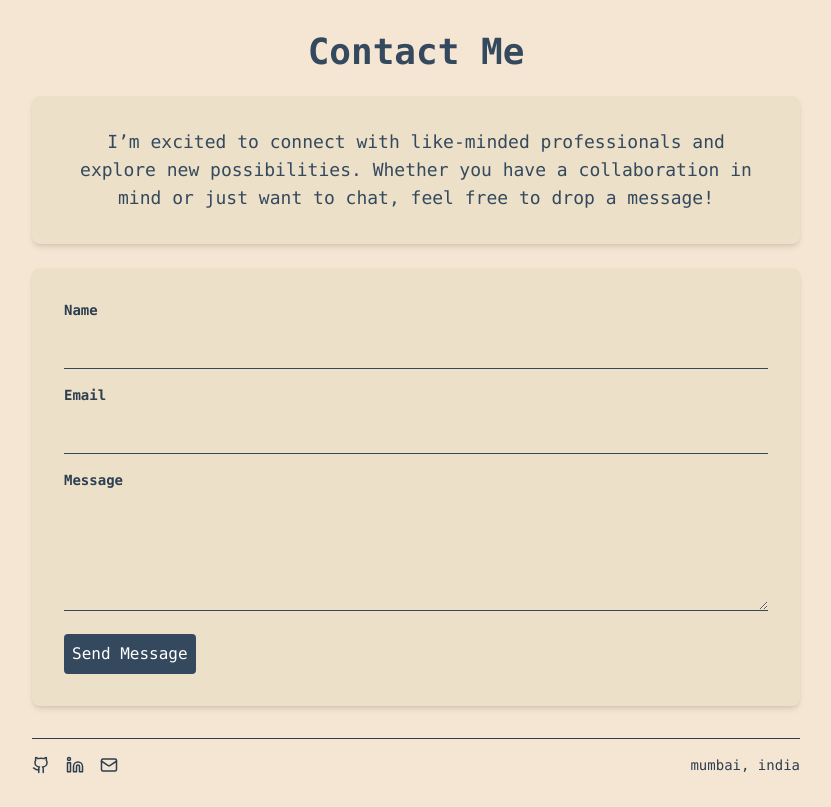
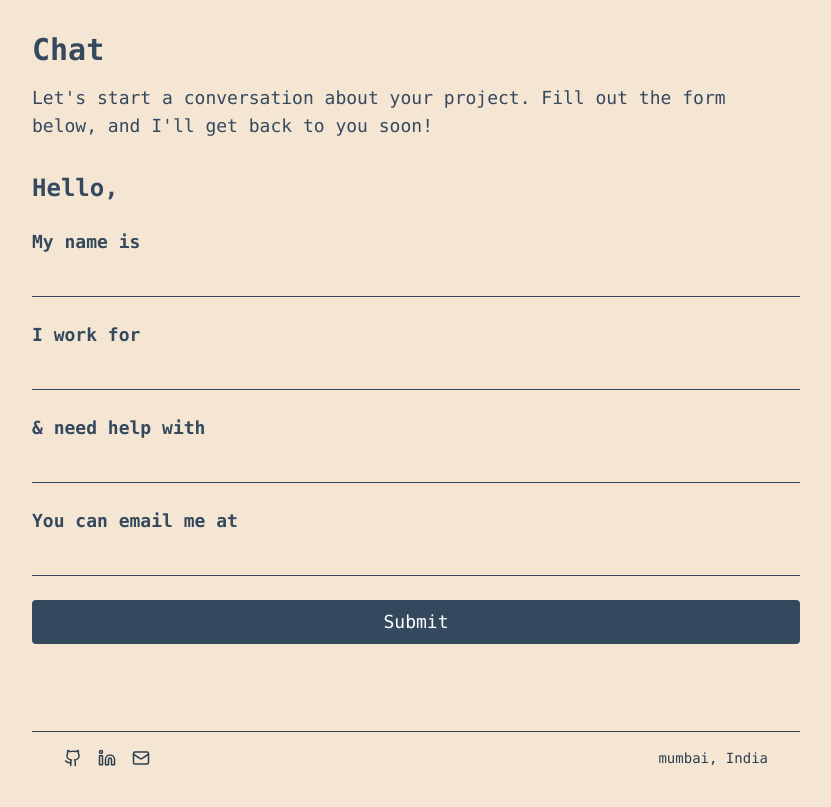
Before and after one commit to 01shrvan/Portfolio, a Next.js app: page /chat in a window 1280 px wide. Shown: the whole page, without its empty margins (224-1055 px from the left). Built offline with nearby package versions, Linux system fonts and the light colour scheme.

Commit message:
upgraded contact form

```diff
--- a/app/chat/page.tsx
+++ b/app/chat/page.tsx
@@ -1,111 +1,84 @@
 'use client'
 
 import { useState } from "react"
-import Head from "next/head"
 import { Github, Linkedin, Mail } from "lucide-react"
 
-export default function Contact() {
+export default function EnhancedChatPage() {
     const [name, setName] = useState("")
+    const [company, setCompany] = useState("")
+    const [project, setProject] = useState("")
     const [email, setEmail] = useState("")
-    const [message, setMessage] = useState("")
-    const [isSubmitting, setIsSubmitting] = useState(false)
-    const [responseMessage, setResponseMessage] = useState("")
 
-    const handleSubmit = async (e: React.FormEvent) => {
+    const handleSubmit = (e: React.FormEvent) => {
         e.preventDefault()
-        setIsSubmitting(true)
-
-        const data = { name, email, message }
-
-        try {
-            const response = await fetch("/api/contact", {
-                method: "POST",
-                headers: {
-                    "Content-Type": "application/json",
-                },
-                body: JSON.stringify(data),
-            })
-
-            if (!response.ok) {
-                throw new Error("Failed to send message")
-            }
-
-            setResponseMessage("Your message has been sent successfully!")
-            setName("")
-            setEmail("")
-            setMessage("")
-        } catch (error) {
-            console.error("Error:", error)
-            setResponseMessage("There was an error sending your message.")
-        } finally {
-            setIsSubmitting(false)
-        }
+        console.log({ name, company, project, email })
     }
 
     return (
-        <>
-            <Head>
-                <title>Contact - Shrvan Benke</title>
-                <meta name="description" content="Contact Shrvan Benke, a full-stack developer." />
-                <meta name="viewport" content="width=device-width, initial-scale=1" />
-                <link rel="icon" href="/favicon.ico" />
-            </Head>
         <div className="min-h-screen flex flex-col bg-[#F5E6D3] text-[#2C3E50] font-mono p-8">
-                <h1 className="text-4xl font-bold text-[#34495E] mb-6 text-center">Contact Me</h1>
+            <main className="flex-grow max-w-3xl mx-auto w-full">
+                <h1 className="text-3xl font-bold text-[#34495E] mb-4">Chat</h1>
+                <p className="text-lg text-[#34495E] mb-8">Let's start a conversation about your project. Fill out the form below, and I'll get back to you soon!</p>
+                <form onSubmit={handleSubmit} className="space-y-6">
+                    <p className="text-2xl font-bold text-[#34495E]">Hello,</p>
 
-                {/* Align the intro with the form */}
-                <div className="bg-[#ECE0C8] p-8 rounded-lg shadow-md mx-auto w-full max-w-3xl mb-6">
-                    <p className="text-center text-lg text-[#34495E]">
-                        I’m excited to connect with like-minded professionals and explore new possibilities. Whether you have a collaboration in mind or just want to chat, feel free to drop a message!
-                    </p>
-                </div>
-
-                <form onSubmit={handleSubmit} className="bg-[#ECE0C8] p-8 rounded-lg shadow-md mx-auto w-full max-w-3xl">
-                    <div className="mb-4">
-                        <label className="block text-sm font-bold mb-2" htmlFor="name">Name</label>
+                    <div className="space-y-1">
+                        <label htmlFor="name" className="text-lg font-bold text-[#34495E]">My name is</label>
                         <input
                             type="text"
                             id="name"
                             value={name}
                             onChange={(e) => setName(e.target.value)}
+                            className="w-full bg-transparent border-b border-[#34495E] outline-none text-lg text-[#2C3E50] p-1"
                             required
-                            className="w-full bg-transparent border-b border-[#34495E] outline-none text-[#2C3E50] p-2"
                         />
                     </div>
-                    <div className="mb-4">
-                        <label className="block text-sm font-bold mb-2" htmlFor="email">Email</label>
+
+                    <div className="space-y-1">
+                        <label htmlFor="company" className="text-lg font-bold text-[#34495E]">I work for</label>
+                        <input
+                            type="text"
+                            id="company"
+                            value={company}
+                            onChange={(e) => setCompany(e.target.value)}
+                            className="w-full bg-transparent border-b border-[#34495E] outline-none text-lg text-[#2C3E50] p-1"
+                            required
+                        />
+                    </div>
+
+                    <div className="space-y-1">
+                        <label htmlFor="project" className="text-lg font-bold text-[#34495E]">& need help with</label>
+                        <input
+                            type="text"
+                            id="project"
+                            value={project}
+                            onChange={(e) => setProject(e.target.value)}
+                            className="w-full bg-transparent border-b border-[#34495E] outline-none text-lg text-[#2C3E50] p-1"
+                            required
+                        />
+                    </div>
+
+                    <div className="space-y-1">
+                        <label htmlFor="email" className="text-lg font-bold text-[#34495E]">You can email me at</label>
                         <input
                             type="email"
                             id="email"
                             value={email}
                             onChange={(e) => setEmail(e.target.value)}
+                            className="w-full bg-transparent border-b border-[#34495E] outline-none text-lg text-[#2C3E50] p-1"
                             required
-                            className="w-full bg-transparent border-b border-[#34495E] outline-none text-[#2C3E50] p-2"
                         />
                     </div>
-                    <div className="mb-4">
-                        <label className="block text-sm font-bold mb-2" htmlFor="message">Message</label>
-                        <textarea
-                            id="message"
-                            value={message}
-                            onChange={(e) => setMessage(e.target.value)}
-                            required
-                            rows={4}
-                            className="w-full bg-transparent border-b border-[#34495E] outline-none text-[#2C3E50] p-2"
-                        />
-                    </div>
+
                     <button
                         type="submit"
-                        disabled={isSubmitting}
-                        className={`bg-[#34495E] text-white p-2 rounded ${isSubmitting ? "opacity-50 cursor-not-allowed" : ""}`}
+                        className="w-full bg-[#34495E] text-white py-2 rounded text-lg mt-6 hover:bg-[#2C3E50] transition-colors"
                     >
-                        {isSubmitting ? "Sending..." : "Send Message"}
+                        Submit
                     </button>
                 </form>
-
-                {responseMessage && <p className={`text-center mt-4 ${responseMessage.includes("error") ? 'text-red-500' : 'text-green-500'}`}>{responseMessage}</p>}
-
-                <footer className="mt-8 pt-4 border-t border-[#2C3E50] max-w-3xl mx-auto w-full">
+            </main>
+            <footer className="mt-8 pt-4 border-t border-[#2C3E50] max-w-3xl mx-auto w-full px-8">
                 <div className="flex justify-between items-center text-sm">
                     <div className="flex space-x-4">
                         <a href="https://github.com/pix-panther24" target="_blank" rel="noopener noreferrer" className="hover:opacity-70">
@@ -122,11 +95,10 @@ export default function Contact() {
                         </a>
                     </div>
                     <div className="flex items-center space-x-4">
-                            <span>mumbai, india</span>
+                        <span>mumbai, India</span>
                     </div>
                 </div>
             </footer>
         </div>
-        </>
     )
 }
--- a/components/SplineComponent.tsx
+++ /dev/null
@@ -1,9 +0,0 @@
-import Spline from '@splinetool/react-spline';
-
-export default function SplineComponent() {
-  return (
-    <div className="fixed top-4 right-4 w-24 h-24 z-10">
-      <Spline scene="https://prod.spline.design/6Wq1Q7YGyM-iab9i/scene.splinecode" />
-    </div>
-  );
-}
```
Lines whose indentation alone changed are shown as unchanged.
